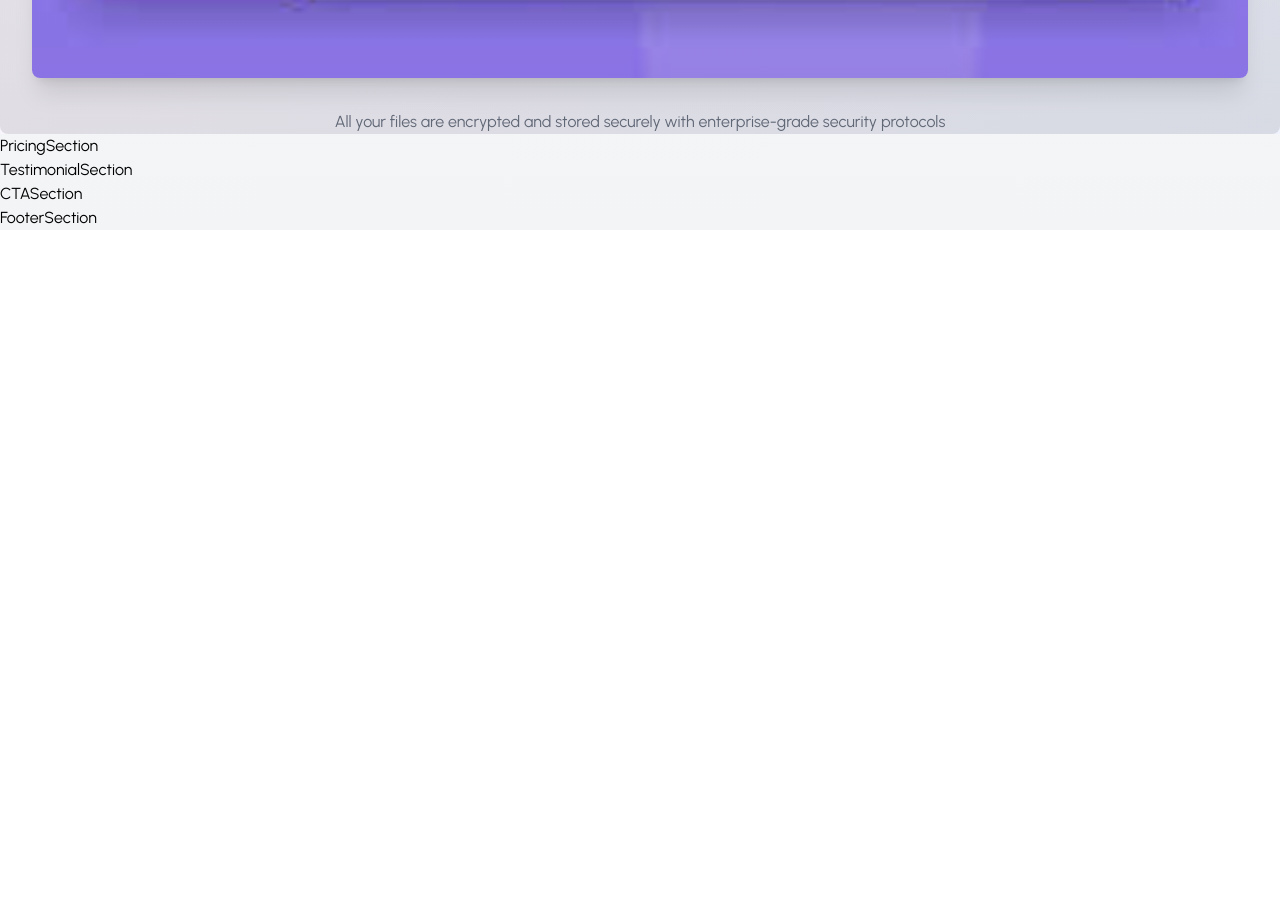
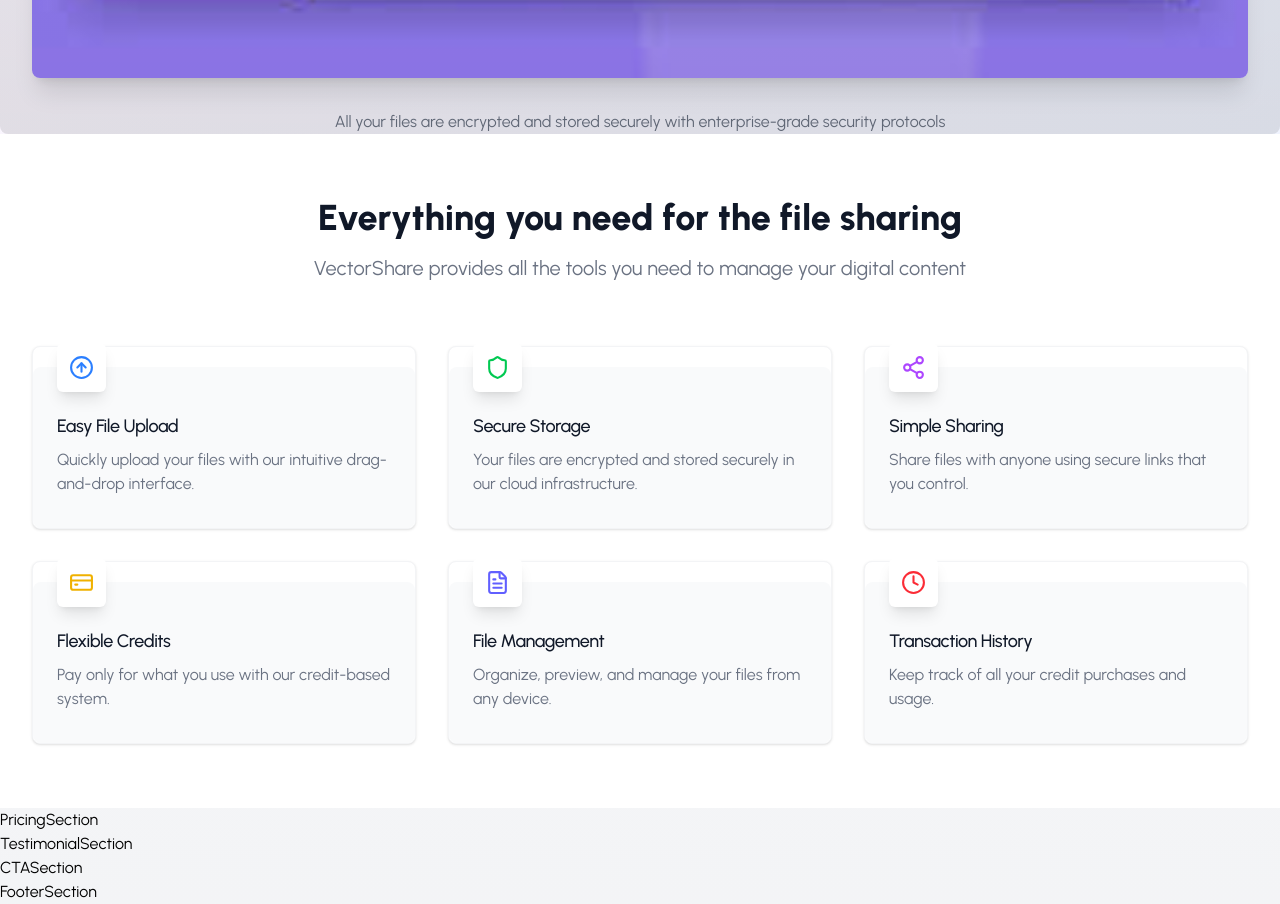
Before and after one commit to SouravGorain73/vector-share, a React (Vite) app in the folder vector-share-frontend/: page / in a window 1280 px wide. Shown: the part 1241-2145 px from the top of the page. Before the commit the page ends 1471 px from the top, so only its background shows below. Built offline with nearby package versions, Linux system fonts and the light colour scheme.

Commit message:
Add static data for features and design the Features Section of the Landing Page

```diff
--- a/vector-share-frontend/src/assets/data.js
+++ b/vector-share-frontend/src/assets/data.js
@@ -115,3 +115,42 @@ export const teams = [
     members: ["u1", "u2"],
   },
 ];
+
+export const features = [
+  {
+    title: "Easy File Upload",
+    description: "Quickly upload your files with our intuitive drag-and-drop interface.",
+    icon: "ArrowUpCircle",
+    color: "text-blue-500"
+  },
+  {
+    title: "Secure Storage",
+    description: "Your files are encrypted and stored securely in our cloud infrastructure.",
+    icon: "Shield",
+    color: "text-green-500"
+  },
+  {
+    title: "Simple Sharing",
+    description: "Share files with anyone using secure links that you control.",
+    icon: "Share2",
+    color: "text-purple-500"
+  },
+  {
+    title: "Flexible Credits",
+    description: "Pay only for what you use with our credit-based system.",
+    icon: "CreditCard",
+    color: "text-yellow-500"
+  },
+  {
+    title: "File Management",
+    description: "Organize, preview, and manage your files from any device.",
+    icon: "FileText",
+    color: "text-indigo-500"
+  },
+  {
+    title: "Transaction History",
+    description: "Keep track of all your credit purchases and usage.",
+    icon: "Clock",
+    color: "text-red-500"
+  }
+];
--- a/vector-share-frontend/src/components/landing/FeaturesSection.jsx
+++ b/vector-share-frontend/src/components/landing/FeaturesSection.jsx
@@ -1,9 +1,66 @@
+import { ArrowUpCircle, Clock, CreditCard, FileText, Share2, Shield, Wallet } from 'lucide-react'
 import React from 'react'
 
-function FeaturesSection() {
+function FeaturesSection({features}) {
+
+  const renderIcon = (iconName, iconColor) => {
+    const iconProps = {size: 25, className: iconColor}
+
+    switch(iconName){
+      case 'ArrowUpCircle':
+        return <ArrowUpCircle {...iconProps}/>;
+      case 'Shield':
+        return <Shield {...iconProps}/>;
+      case 'Share2':
+        return <Share2 {...iconProps}/>;
+      case 'CreditCard':
+        return <CreditCard {...iconProps}/>;
+      case 'FileText':
+        return <FileText {...iconProps}/>;
+      case 'Clock':
+        return <Clock {...iconProps}/>;
+      default:
+        return <FileText {...iconProps}/>;
+    }
+  }
+
   return (
-    <>
-    </>
+    <div className="py-16 bg-white">
+      <div className="max-w-7xl m-auto px-4 sm:px-6 lg:px-8">
+        <div className="text-center">
+          <h2 className="text-3xl font-extrabold text-gray-900 sm:text-4xl">
+            Everything you need for the file sharing
+          </h2>
+          <p className="mt-4 max-w-2xl mx-auto text-xl text-gray-500">
+            VectorShare provides all the tools you need to manage your digital content
+          </p>
+        </div>
+        <div className="mt-16">
+          <div className="grid grid-cols-1 gap-8 sm:grid-cols-2 lg:grid-cols-3">
+            {
+              features.map((feature, index) => (
+                <div key={index} className='pt-5 border border-gray-100 rounded-lg shadow-sm hover:shadow-md transition-shadow duration-300 bg-white'>
+                  {console.log(feature)}
+                  <div className="flow-root bg-gray-50 rounded-lg px-6 pb-8">
+                    <div className="-mt-6">
+                      <div className='inline-flex items-center justify-center p-3 bg-white rounded-md shadow-lg'>
+                        {renderIcon(feature.icon, feature.color)}
+                      </div>
+                      <h3 className="mt-5 text-lg font-medium text-gray-900 tracking-tight">
+                        {feature.title}
+                      </h3>
+                      <p className="mt-2 text-base text-gray-500">
+                        {feature.description}
+                      </p>
+                    </div>
+                  </div>
+                </div>
+              ))
+            }
+          </div>
+        </div>
+      </div>
+    </div>
   )
 }
 
--- a/vector-share-frontend/src/pages/Landing.jsx
+++ b/vector-share-frontend/src/pages/Landing.jsx
@@ -5,6 +5,7 @@ import PricingSection from '../components/landing/PricingSection'
 import TestimonialSection from '../components/landing/TestimonialSection'
 import CTASection from '../components/landing/CTASection'
 import FooterSection from '../components/landing/FooterSection'
+import { features } from '../assets/data'
 
 function Landing() {
   return (
@@ -13,7 +14,7 @@ function Landing() {
         <HeroSection/>
 
         {/* Features Section */}
-        <FeaturesSection/>
+        <FeaturesSection features={features}/>
 
         {/* Pricing Section */}
         <PricingSection/>
```
